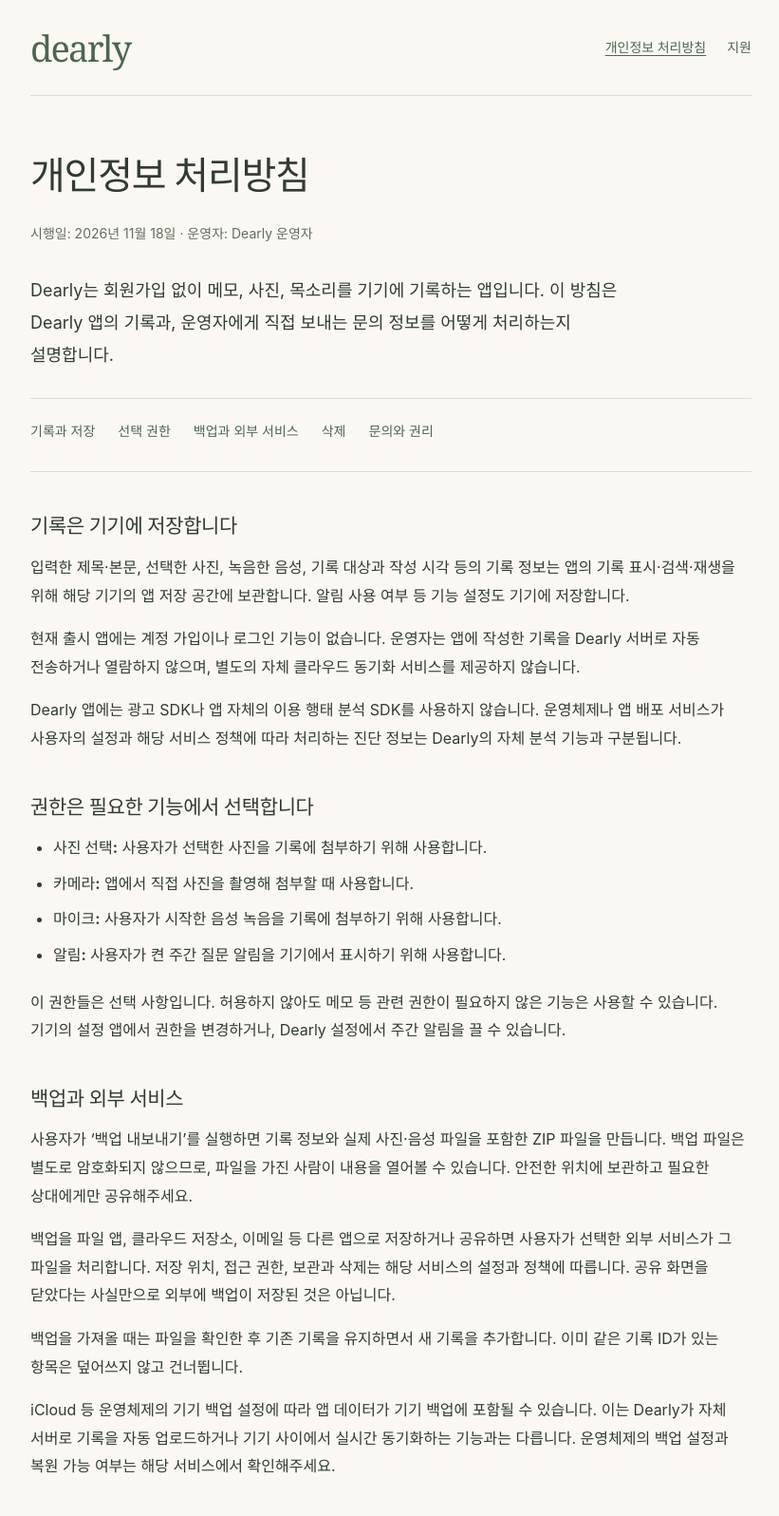
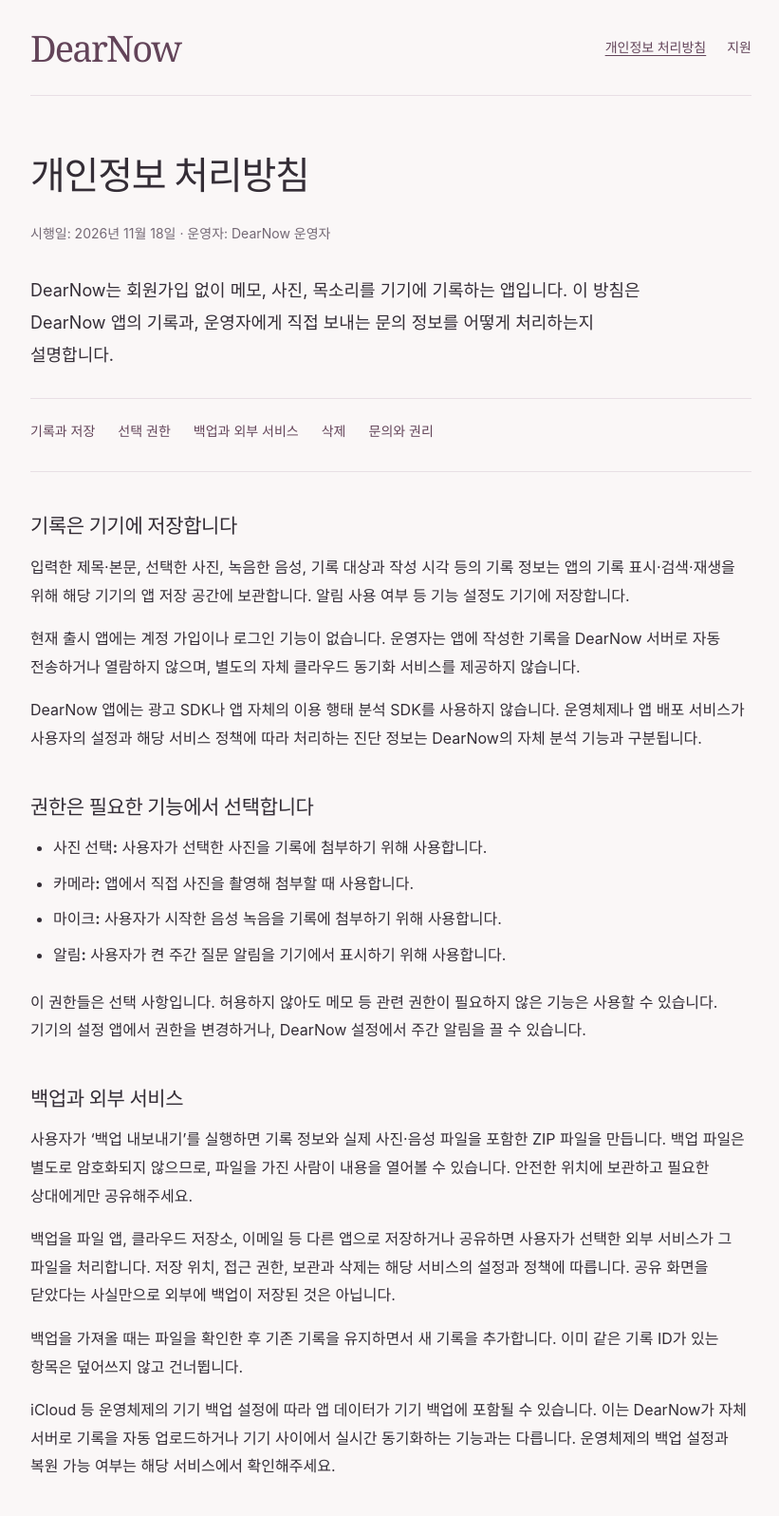
Before and after one commit to zigsong/dearly-support, a plain HTML site: page privacy/index.html in a window 1280 px wide. Shown: the top 1596 px of the page at 95% size, without its empty margins (228-1049 px from the left). Drawn offline with Linux system fonts and the light colour scheme.

Commit message:
Rebrand the app support site to DearNow

```diff
--- a/privacy/index.html
+++ b/privacy/index.html
@@ -5,15 +5,15 @@
     <meta name="viewport" content="width=device-width, initial-scale=1" />
     <meta
       name="description"
-      content="Dearly 앱의 기기 내 기록 저장, 선택 권한, 백업과 문의 정보 처리에 관한 개인정보 처리방침입니다."
+      content="DearNow 앱의 기기 내 기록 저장, 선택 권한, 백업과 문의 정보 처리에 관한 개인정보 처리방침입니다."
     />
-    <title>개인정보 처리방침 · Dearly</title>
+    <title>개인정보 처리방침 · DearNow</title>
     <link rel="stylesheet" href="../styles.css" />
   </head>
   <body>
     <a class="skip-link" href="#main">본문으로 건너뛰기</a>
     <header class="site-header">
-      <a class="wordmark" href="../" aria-label="Dearly 홈">dearly</a>
+      <a class="wordmark" href="../" aria-label="DearNow 홈">DearNow</a>
       <nav aria-label="주 메뉴">
         <a href="./" aria-current="page">개인정보 처리방침</a>
         <a href="../support/">지원</a>
@@ -21,10 +21,10 @@
     </header>
     <main id="main">
       <h1>개인정보 처리방침</h1>
-      <p class="meta">시행일: 2026년 11월 18일 · 운영자: Dearly 운영자</p>
+      <p class="meta">시행일: 2026년 11월 18일 · 운영자: DearNow 운영자</p>
       <p class="intro">
-        Dearly는 회원가입 없이 메모, 사진, 목소리를 기기에 기록하는 앱입니다. 이
-        방침은 Dearly 앱의 기록과, 운영자에게 직접 보내는 문의 정보를 어떻게
+        DearNow는 회원가입 없이 메모, 사진, 목소리를 기기에 기록하는 앱입니다.
+        이 방침은 DearNow 앱의 기록과, 운영자에게 직접 보내는 문의 정보를 어떻게
         처리하는지 설명합니다.
       </p>
       <nav class="toc" aria-label="문서 목차">
@@ -45,13 +45,14 @@
         </p>
         <p>
           현재 출시 앱에는 계정 가입이나 로그인 기능이 없습니다. 운영자는 앱에
-          작성한 기록을 Dearly 서버로 자동 전송하거나 열람하지 않으며, 별도의
+          작성한 기록을 DearNow 서버로 자동 전송하거나 열람하지 않으며, 별도의
           자체 클라우드 동기화 서비스를 제공하지 않습니다.
         </p>
         <p>
-          Dearly 앱에는 광고 SDK나 앱 자체의 이용 행태 분석 SDK를 사용하지
+          DearNow 앱에는 광고 SDK나 앱 자체의 이용 행태 분석 SDK를 사용하지
           않습니다. 운영체제나 앱 배포 서비스가 사용자의 설정과 해당 서비스
-          정책에 따라 처리하는 진단 정보는 Dearly의 자체 분석 기능과 구분됩니다.
+          정책에 따라 처리하는 진단 정보는 DearNow의 자체 분석 기능과
+          구분됩니다.
         </p>
       </section>
       <section id="permissions">
@@ -77,7 +78,7 @@
         <p>
           이 권한들은 선택 사항입니다. 허용하지 않아도 메모 등 관련 권한이
           필요하지 않은 기능은 사용할 수 있습니다. 기기의 설정 앱에서 권한을
-          변경하거나, Dearly 설정에서 주간 알림을 끌 수 있습니다.
+          변경하거나, DearNow 설정에서 주간 알림을 끌 수 있습니다.
         </p>
       </section>
       <section id="backup">
@@ -100,9 +101,9 @@
         </p>
         <p>
           iCloud 등 운영체제의 기기 백업 설정에 따라 앱 데이터가 기기 백업에
-          포함될 수 있습니다. 이는 Dearly가 자체 서버로 기록을 자동 업로드하거나
-          기기 사이에서 실시간 동기화하는 기능과는 다릅니다. 운영체제의 백업
-          설정과 복원 가능 여부는 해당 서비스에서 확인해주세요.
+          포함될 수 있습니다. 이는 DearNow가 자체 서버로 기록을 자동
+          업로드하거나 기기 사이에서 실시간 동기화하는 기능과는 다릅니다.
+          운영체제의 백업 설정과 복원 가능 여부는 해당 서비스에서 확인해주세요.
         </p>
       </section>
       <section id="deletion">
@@ -129,7 +130,7 @@
         <p>
           문의처는
           <a href="mailto:ziglab.dev@gmail.com">ziglab.dev@gmail.com</a>이며,
-          담당자는 Dearly 운영자입니다.
+          담당자는 DearNow 운영자입니다.
         </p>
         <p>
           이메일을 보내면 이메일 주소, 문의 내용과 사용자가 첨부한 파일이 이메일
@@ -155,7 +156,7 @@
       </section>
     </main>
     <footer class="site-footer">
-      <p>Dearly 운영자 · 시행일 2026년 11월 18일</p>
+      <p>DearNow 운영자 · 시행일 2026년 11월 18일</p>
       <a href="../support/">사용 방법과 문의</a>
     </footer>
   </body>
--- a/styles.css
+++ b/styles.css
@@ -1,11 +1,11 @@
 :root {
   color-scheme: light;
-  --paper: #fbf8f3;
-  --ink: #303b33;
-  --muted: #606d5e;
-  --green: #4b6650;
-  --sage: #e9eee4;
-  --line: #d8ddd3;
+  --paper: #faf7f7;
+  --ink: #342d36;
+  --muted: #736874;
+  --green: #634459;
+  --sage: #f0e8ed;
+  --line: #e8dfe5;
   font-family:
     Pretendard,
     -apple-system,
```
Also changed, not shown: index.html (+9 -8 lines), support/index.html (+14 -14 lines).
